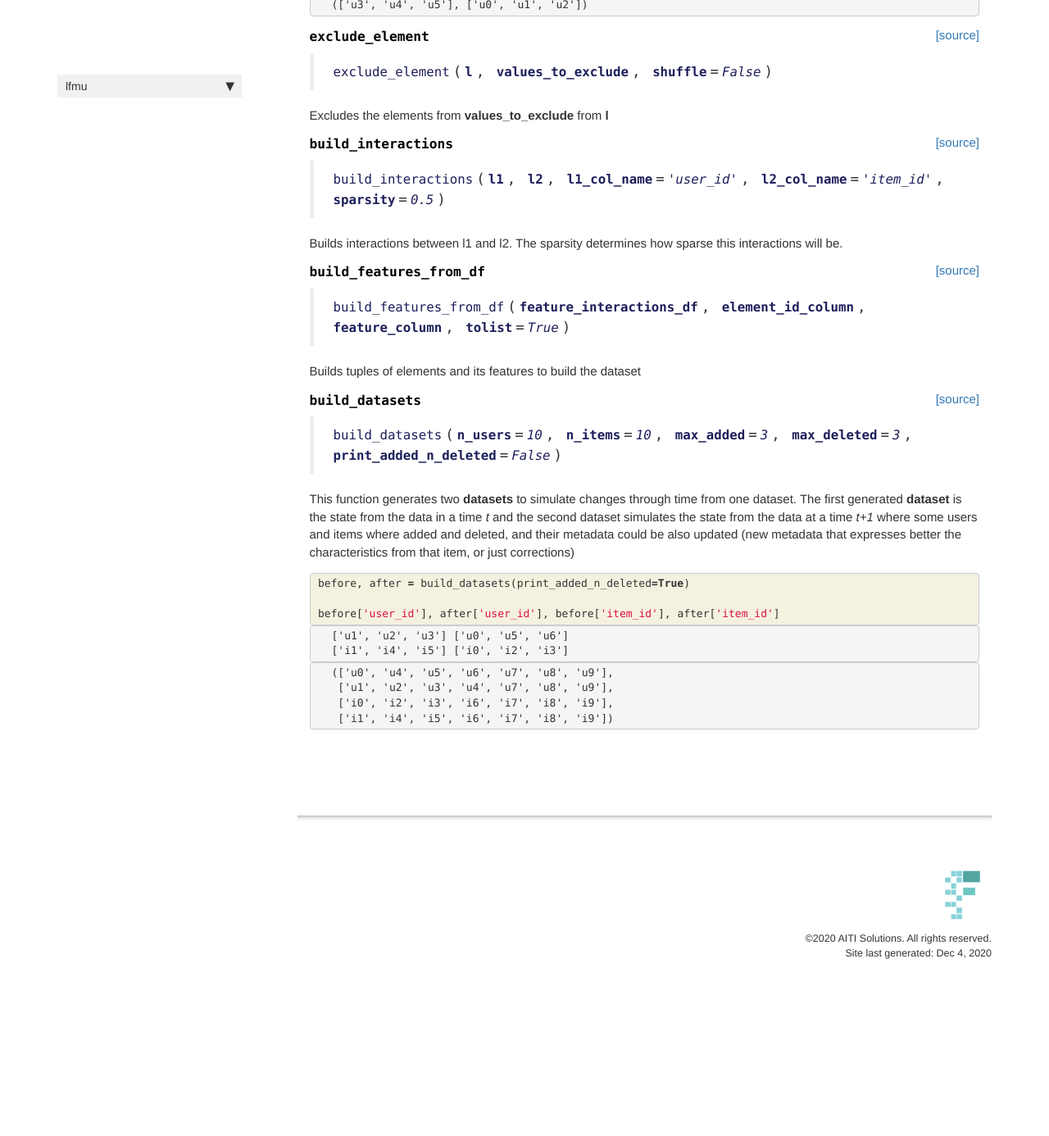
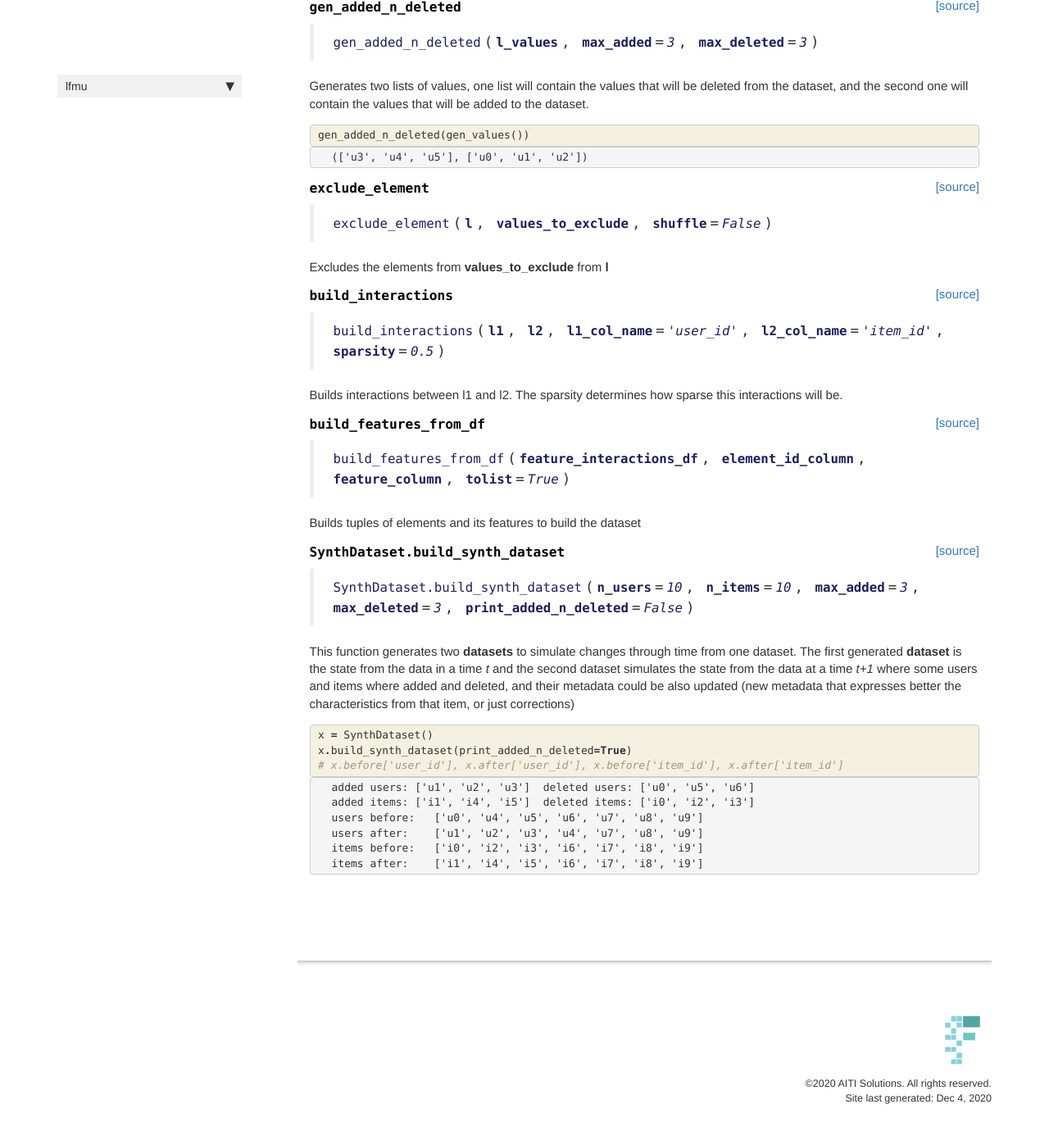
Before and after one commit to sgaseretto/lfmu, a Jekyll site: the page built from docs/synth_dataset.html, in a window 1280 px wide and 1400 px high, scrolled down 841 px. Shown: the top 1386 px of the window at 82% size. Built offline with Jekyll 4.4.1, drawn with Linux system fonts in a browser that asks for light colours; nearby versions of some CDN libraries; comment, search, counter and statistics services are not loaded; before the commit the page ends 2064 px from its top, so only the background shows below that; some of the changed text lies outside the part shown.

Commit message:
Added SynthDataset Class with  method to build synth dataset

```diff
--- a/docs/synth_dataset.html
+++ b/docs/synth_dataset.html
@@ -61,7 +61,40 @@
 
 
 <div class="output_markdown rendered_html output_subarea ">
-<h4 id="gen_values" class="doc_header"><code>gen_values</code><a href="https://github.com/sgaseretto/lfmu/tree/master/lfmu/synth.py#L16" class="source_link" style="float:right">[source]</a></h4><blockquote><p><code>gen_values</code>(<strong><code>n_values</code></strong>=<em><code>10</code></em>, <strong><code>prefix</code></strong>=<em><code>'u'</code></em>)</p>
+<h2 id="SynthDataset" class="doc_header"><code>class</code> <code>SynthDataset</code><a href="https://github.com/sgaseretto/lfmu/tree/master/lfmu/synth.py#L17" class="source_link" style="float:right">[source]</a></h2><blockquote><p><code>SynthDataset</code>()</p>
+</blockquote>
+<p>Instance of two states of a dataset, one at time <strong>T</strong> and the other at time <strong>T+1</strong>
+where some users and items could had been added, deleted, and also their feautes</p>
+
+</div>
+
+</div>
+
+</div>
+</div>
+
+</div>
+    {% endraw %}
+
+    {% raw %}
+
+<div class="cell border-box-sizing code_cell rendered">
+
+</div>
+    {% endraw %}
+
+    {% raw %}
+
+<div class="cell border-box-sizing code_cell rendered">
+
+<div class="output_wrapper">
+<div class="output">
+
+<div class="output_area">
+
+
+<div class="output_markdown rendered_html output_subarea ">
+<h4 id="gen_values" class="doc_header"><code>gen_values</code><a href="https://github.com/sgaseretto/lfmu/tree/master/lfmu/synth.py#L33" class="source_link" style="float:right">[source]</a></h4><blockquote><p><code>gen_values</code>(<strong><code>n_values</code></strong>=<em><code>10</code></em>, <strong><code>prefix</code></strong>=<em><code>'u'</code></em>)</p>
 </blockquote>
 <p>Generates a list of values that will be used for generate the dataset</p>
 
@@ -126,7 +159,7 @@
 
 
 <div class="output_markdown rendered_html output_subarea ">
-<h4 id="gen_added_n_deleted" class="doc_header"><code>gen_added_n_deleted</code><a href="https://github.com/sgaseretto/lfmu/tree/master/lfmu/synth.py#L24" class="source_link" style="float:right">[source]</a></h4><blockquote><p><code>gen_added_n_deleted</code>(<strong><code>l_values</code></strong>, <strong><code>max_added</code></strong>=<em><code>3</code></em>, <strong><code>max_deleted</code></strong>=<em><code>3</code></em>)</p>
+<h4 id="gen_added_n_deleted" class="doc_header"><code>gen_added_n_deleted</code><a href="https://github.com/sgaseretto/lfmu/tree/master/lfmu/synth.py#L41" class="source_link" style="float:right">[source]</a></h4><blockquote><p><code>gen_added_n_deleted</code>(<strong><code>l_values</code></strong>, <strong><code>max_added</code></strong>=<em><code>3</code></em>, <strong><code>max_deleted</code></strong>=<em><code>3</code></em>)</p>
 </blockquote>
 <p>Generates two lists of values, one list will contain the values that will be deleted from the dataset,
 and the second one will contain the values that will be added to the dataset.</p>
@@ -192,7 +225,7 @@
 
 
 <div class="output_markdown rendered_html output_subarea ">
-<h4 id="exclude_element" class="doc_header"><code>exclude_element</code><a href="https://github.com/sgaseretto/lfmu/tree/master/lfmu/synth.py#L41" class="source_link" style="float:right">[source]</a></h4><blockquote><p><code>exclude_element</code>(<strong><code>l</code></strong>, <strong><code>values_to_exclude</code></strong>, <strong><code>shuffle</code></strong>=<em><code>False</code></em>)</p>
+<h4 id="exclude_element" class="doc_header"><code>exclude_element</code><a href="https://github.com/sgaseretto/lfmu/tree/master/lfmu/synth.py#L58" class="source_link" style="float:right">[source]</a></h4><blockquote><p><code>exclude_element</code>(<strong><code>l</code></strong>, <strong><code>values_to_exclude</code></strong>, <strong><code>shuffle</code></strong>=<em><code>False</code></em>)</p>
 </blockquote>
 <p>Excludes the elements from <strong>values_to_exclude</strong> from <strong>l</strong></p>
 
@@ -224,7 +257,7 @@
 
 
 <div class="output_markdown rendered_html output_subarea ">
-<h4 id="build_interactions" class="doc_header"><code>build_interactions</code><a href="https://github.com/sgaseretto/lfmu/tree/master/lfmu/synth.py#L48" class="source_link" style="float:right">[source]</a></h4><blockquote><p><code>build_interactions</code>(<strong><code>l1</code></strong>, <strong><code>l2</code></strong>, <strong><code>l1_col_name</code></strong>=<em><code>'user_id'</code></em>, <strong><code>l2_col_name</code></strong>=<em><code>'item_id'</code></em>, <strong><code>sparsity</code></strong>=<em><code>0.5</code></em>)</p>
+<h4 id="build_interactions" class="doc_header"><code>build_interactions</code><a href="https://github.com/sgaseretto/lfmu/tree/master/lfmu/synth.py#L65" class="source_link" style="float:right">[source]</a></h4><blockquote><p><code>build_interactions</code>(<strong><code>l1</code></strong>, <strong><code>l2</code></strong>, <strong><code>l1_col_name</code></strong>=<em><code>'user_id'</code></em>, <strong><code>l2_col_name</code></strong>=<em><code>'item_id'</code></em>, <strong><code>sparsity</code></strong>=<em><code>0.5</code></em>)</p>
 </blockquote>
 <p>Builds interactions between l1 and l2.
 The sparsity determines how sparse this interactions will be.</p>
@@ -257,7 +290,7 @@
 
 
 <div class="output_markdown rendered_html output_subarea ">
-<h4 id="build_features_from_df" class="doc_header"><code>build_features_from_df</code><a href="https://github.com/sgaseretto/lfmu/tree/master/lfmu/synth.py#L62" class="source_link" style="float:right">[source]</a></h4><blockquote><p><code>build_features_from_df</code>(<strong><code>feature_interactions_df</code></strong>, <strong><code>element_id_column</code></strong>, <strong><code>feature_column</code></strong>, <strong><code>tolist</code></strong>=<em><code>True</code></em>)</p>
+<h4 id="build_features_from_df" class="doc_header"><code>build_features_from_df</code><a href="https://github.com/sgaseretto/lfmu/tree/master/lfmu/synth.py#L79" class="source_link" style="float:right">[source]</a></h4><blockquote><p><code>build_features_from_df</code>(<strong><code>feature_interactions_df</code></strong>, <strong><code>element_id_column</code></strong>, <strong><code>feature_column</code></strong>, <strong><code>tolist</code></strong>=<em><code>True</code></em>)</p>
 </blockquote>
 <p>Builds tuples of elements and its features to build the dataset</p>
 
@@ -289,7 +322,7 @@
 
 
 <div class="output_markdown rendered_html output_subarea ">
-<h4 id="build_datasets" class="doc_header"><code>build_datasets</code><a href="https://github.com/sgaseretto/lfmu/tree/master/lfmu/synth.py#L76" class="source_link" style="float:right">[source]</a></h4><blockquote><p><code>build_datasets</code>(<strong><code>n_users</code></strong>=<em><code>10</code></em>, <strong><code>n_items</code></strong>=<em><code>10</code></em>, <strong><code>max_added</code></strong>=<em><code>3</code></em>, <strong><code>max_deleted</code></strong>=<em><code>3</code></em>, <strong><code>print_added_n_deleted</code></strong>=<em><code>False</code></em>)</p>
+<h4 id="SynthDataset.build_synth_dataset" class="doc_header"><code>SynthDataset.build_synth_dataset</code><a href="https://github.com/sgaseretto/lfmu/tree/master/lfmu/synth.py#L93" class="source_link" style="float:right">[source]</a></h4><blockquote><p><code>SynthDataset.build_synth_dataset</code>(<strong><code>n_users</code></strong>=<em><code>10</code></em>, <strong><code>n_items</code></strong>=<em><code>10</code></em>, <strong><code>max_added</code></strong>=<em><code>3</code></em>, <strong><code>max_deleted</code></strong>=<em><code>3</code></em>, <strong><code>print_added_n_deleted</code></strong>=<em><code>False</code></em>)</p>
 </blockquote>
 <p>This function generates two <strong>datasets</strong> to simulate changes through time from one dataset.
 The first generated <strong>dataset</strong> is the state from the data in a time <em>t</em> and the second dataset
@@ -313,9 +346,9 @@
 
 <div class="inner_cell">
     <div class="input_area">
-<div class=" highlight hl-ipython3"><pre><span></span><span class="n">before</span><span class="p">,</span> <span class="n">after</span> <span class="o">=</span> <span class="n">build_datasets</span><span class="p">(</span><span class="n">print_added_n_deleted</span><span class="o">=</span><span class="kc">True</span><span class="p">)</span>
-
-<span class="n">before</span><span class="p">[</span><span class="s1">&#39;user_id&#39;</span><span class="p">],</span> <span class="n">after</span><span class="p">[</span><span class="s1">&#39;user_id&#39;</span><span class="p">],</span> <span class="n">before</span><span class="p">[</span><span class="s1">&#39;item_id&#39;</span><span class="p">],</span> <span class="n">after</span><span class="p">[</span><span class="s1">&#39;item_id&#39;</span><span class="p">]</span>
+<div class=" highlight hl-ipython3"><pre><span></span><span class="n">x</span> <span class="o">=</span> <span class="n">SynthDataset</span><span class="p">()</span>
+<span class="n">x</span><span class="o">.</span><span class="n">build_synth_dataset</span><span class="p">(</span><span class="n">print_added_n_deleted</span><span class="o">=</span><span class="kc">True</span><span class="p">)</span>
+<span class="c1"># x.before[&#39;user_id&#39;], x.after[&#39;user_id&#39;], x.before[&#39;item_id&#39;], x.after[&#39;item_id&#39;]</span>
 </pre></div>
 
     </div>
@@ -328,23 +361,14 @@
 <div class="output_area">
 
 <div class="output_subarea output_stream output_stdout output_text">
-<pre>[&#39;u1&#39;, &#39;u2&#39;, &#39;u3&#39;] [&#39;u0&#39;, &#39;u5&#39;, &#39;u6&#39;]
-[&#39;i1&#39;, &#39;i4&#39;, &#39;i5&#39;] [&#39;i0&#39;, &#39;i2&#39;, &#39;i3&#39;]
+<pre>added users: [&#39;u1&#39;, &#39;u2&#39;, &#39;u3&#39;]	 deleted users: [&#39;u0&#39;, &#39;u5&#39;, &#39;u6&#39;]
+added items: [&#39;i1&#39;, &#39;i4&#39;, &#39;i5&#39;]	 deleted items: [&#39;i0&#39;, &#39;i2&#39;, &#39;i3&#39;]
+users before:	[&#39;u0&#39;, &#39;u4&#39;, &#39;u5&#39;, &#39;u6&#39;, &#39;u7&#39;, &#39;u8&#39;, &#39;u9&#39;]
+users after:	[&#39;u1&#39;, &#39;u2&#39;, &#39;u3&#39;, &#39;u4&#39;, &#39;u7&#39;, &#39;u8&#39;, &#39;u9&#39;]
+items before:	[&#39;i0&#39;, &#39;i2&#39;, &#39;i3&#39;, &#39;i6&#39;, &#39;i7&#39;, &#39;i8&#39;, &#39;i9&#39;]
+items after:	[&#39;i1&#39;, &#39;i4&#39;, &#39;i5&#39;, &#39;i6&#39;, &#39;i7&#39;, &#39;i8&#39;, &#39;i9&#39;]
 </pre>
 </div>
-</div>
-
-<div class="output_area">
-
-
-
-<div class="output_text output_subarea output_execute_result">
-<pre>([&#39;u0&#39;, &#39;u4&#39;, &#39;u5&#39;, &#39;u6&#39;, &#39;u7&#39;, &#39;u8&#39;, &#39;u9&#39;],
- [&#39;u1&#39;, &#39;u2&#39;, &#39;u3&#39;, &#39;u4&#39;, &#39;u7&#39;, &#39;u8&#39;, &#39;u9&#39;],
- [&#39;i0&#39;, &#39;i2&#39;, &#39;i3&#39;, &#39;i6&#39;, &#39;i7&#39;, &#39;i8&#39;, &#39;i9&#39;],
- [&#39;i1&#39;, &#39;i4&#39;, &#39;i5&#39;, &#39;i6&#39;, &#39;i7&#39;, &#39;i8&#39;, &#39;i9&#39;])</pre>
-</div>
-
 </div>
 
 </div>
--- a/lfmu/_nbdev.py
+++ b/lfmu/_nbdev.py
@@ -2,12 +2,13 @@
 
 __all__ = ["index", "modules", "custom_doc_links", "git_url"]
 
-index = {"gen_values": "01_synth_dataset.ipynb",
+index = {"SynthDataset": "01_synth_dataset.ipynb",
+         "gen_values": "01_synth_dataset.ipynb",
          "gen_added_n_deleted": "01_synth_dataset.ipynb",
          "exclude_element": "01_synth_dataset.ipynb",
          "build_interactions": "01_synth_dataset.ipynb",
          "build_features_from_df": "01_synth_dataset.ipynb",
-         "build_datasets": "01_synth_dataset.ipynb"}
+         "SynthDataset.build_synth_dataset": "01_synth_dataset.ipynb"}
 
 modules = ["synth.py"]
 
```
Also changed, not shown: lfmu/synth.py (+39 -18 lines), 1 other file.
